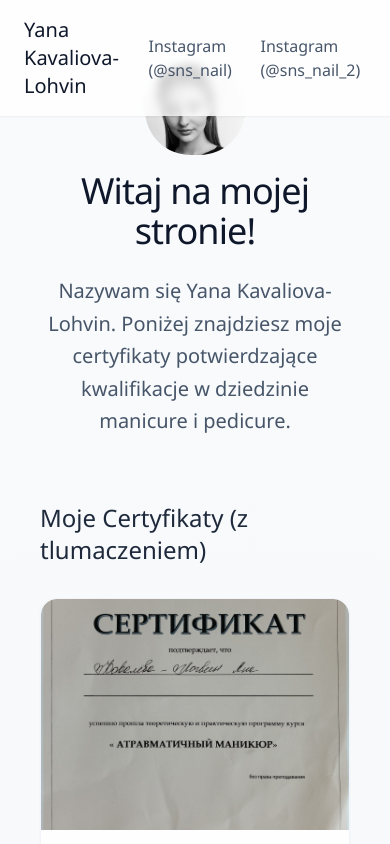
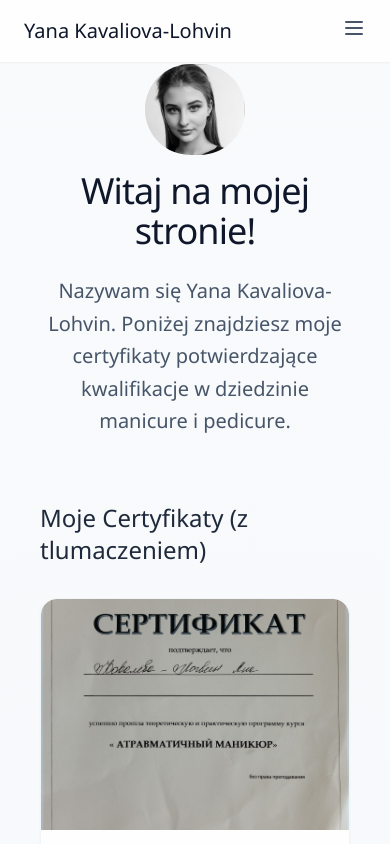
Before and after one commit to NikKowPHP/jana-next, a Next.js app: page / in a window 390 px wide. Shown: the top 844 px of the page. Built offline with nearby package versions, Linux system fonts and the light colour scheme.

Commit message:
feat: implement mobile menu toggle in Navbar component

```diff
--- a/src/components/Navbar.tsx
+++ b/src/components/Navbar.tsx
@@ -1,6 +1,14 @@
+'use client'
 import Link from "next/link";
+import { useState } from "react";
 
 export default function Navbar() {
+  const [isOpen, setIsOpen] = useState(false);
+
+  const toggleMenu = () => {
+    setIsOpen(!isOpen);
+  };
+
   return (
     <nav className="bg-white/80 backdrop-blur-sm shadow-sm fixed top-0 left-0 right-0 z-10">
       <div className="mx-auto px-6 max-w-screen-xl py-4 flex items-center justify-between">
@@ -8,7 +16,8 @@ export default function Navbar() {
           Yana Kavaliova-Lohvin
         </Link>
 
-        <div className="flex items-center space-x-4">
+        {/* Desktop Menu */}
+        <div className="hidden md:flex items-center space-x-4">
           <a href="https://www.instagram.com/sns_nail" className="text-slate-600 hover:text-rose-500 transition-colors duration-300" target="_blank" rel="noopener noreferrer">
             Instagram (@sns_nail)
           </a>
@@ -17,6 +26,28 @@ export default function Navbar() {
           </a>
           {/* Add more navigation links here in the future */}
         </div>
+
+        {/* Mobile Menu Button */}
+        <div className="md:hidden">
+          <button onClick={toggleMenu} className="text-slate-600 hover:text-rose-500 focus:outline-none">
+            <svg className="w-6 h-6" fill="none" stroke="currentColor" viewBox="0 0 24 24" xmlns="http://www.w3.org/2000/svg">
+              <path strokeLinecap="round" strokeLinejoin="round" strokeWidth="2" d={isOpen ? "M6 18L18 6M6 6l12 12" : "M4 6h16M4 12h16M4 18h16"}></path>
+            </svg>
+          </button>
+        </div>
+      </div>
+
+      {/* Mobile Menu */}
+      <div className={`md:hidden ${isOpen ? 'block' : 'hidden'} transition-all duration-300 ease-in-out`}>
+        <div className="px-6 pt-2 pb-4 space-y-1 sm:px-3">
+          <a href="https://www.instagram.com/sns_nail" className="block text-slate-600 hover:text-rose-500 transition-colors duration-300" target="_blank" rel="noopener noreferrer">
+            Instagram (@sns_nail)
+          </a>
+          <a href="https://www.instagram.com/sns_nail_2" className="block text-slate-600 hover:text-rose-500 transition-colors duration-300" target="_blank" rel="noopener noreferrer">
+            Instagram (@sns_nail_2)
+          </a>
+          {/* Add more navigation links here in the future */}
+        </div>
       </div>
     </nav>
   );
```
